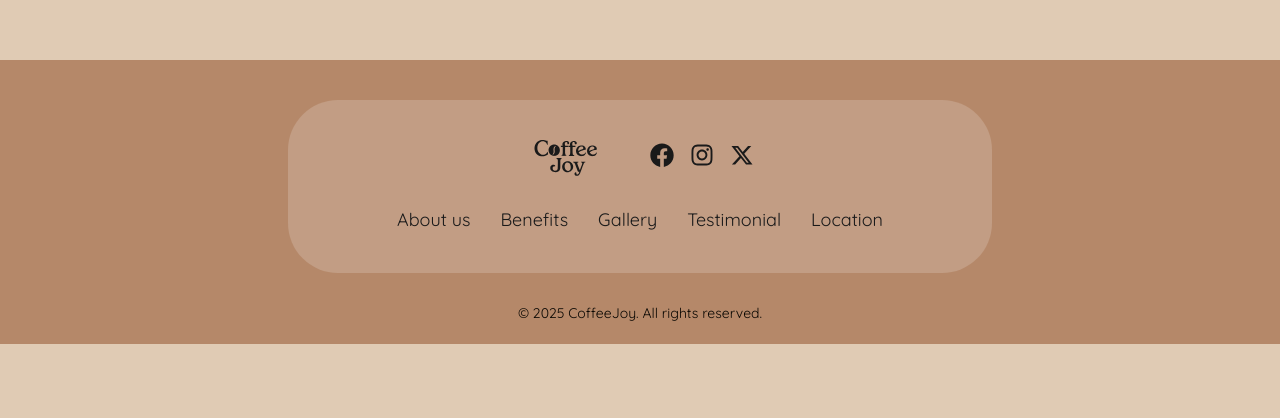
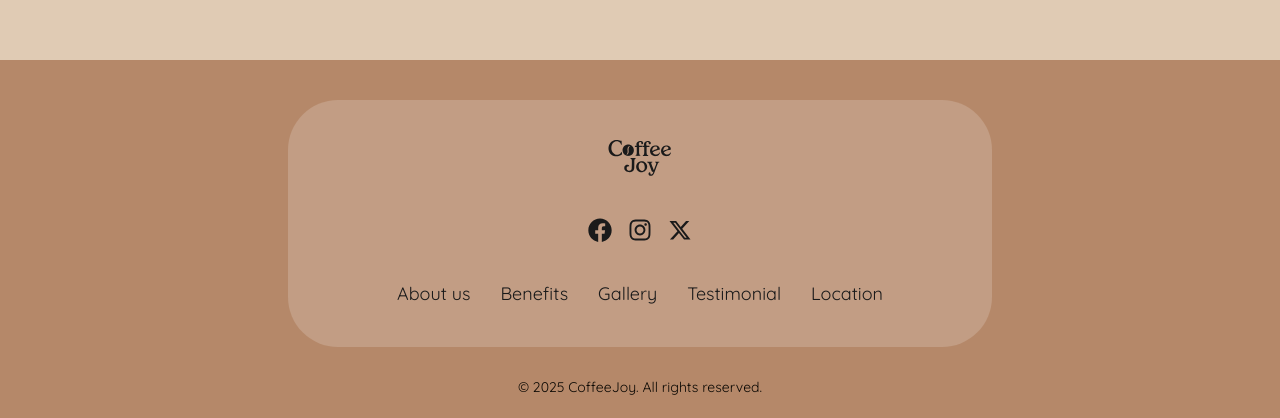
Before and after one commit to sergeychovgun/CoffeeJoy-project-8, a website built with Vite: page src/index.html in a window 1280 px wide. Shown: the part 8086-8504 px from the top of the page. Before the commit the page ends 8430 px from the top, so only its background shows below. Built offline with nearby package versions, Linux system fonts and the light colour scheme; a web font is replaced by a local one.

Commit message:
fixFooter

```diff
--- a/src/css/footer.css
+++ b/src/css/footer.css
@@ -1,6 +1,6 @@
 .footer {
   background: #b58869;
-  padding: 40px 16px 20px;
+  padding: 40px 0px 20px;
   font-family: "Quicksand", sans-serif;
   color: #1a1a1a;
 }
@@ -118,6 +118,7 @@ height: 36px;
   display: flex;
   align-items: center;
   gap: 40px;
+  flex-direction: column;
 }
 
 .footer-socials {
--- a/src/css/header.css
+++ b/src/css/header.css
@@ -1,6 +1,6 @@
 .header {
   background: #e0cbb4;
-  padding: 18px 16px;
+  padding: 18px 0px;
 }
 
 .header-container {
```
